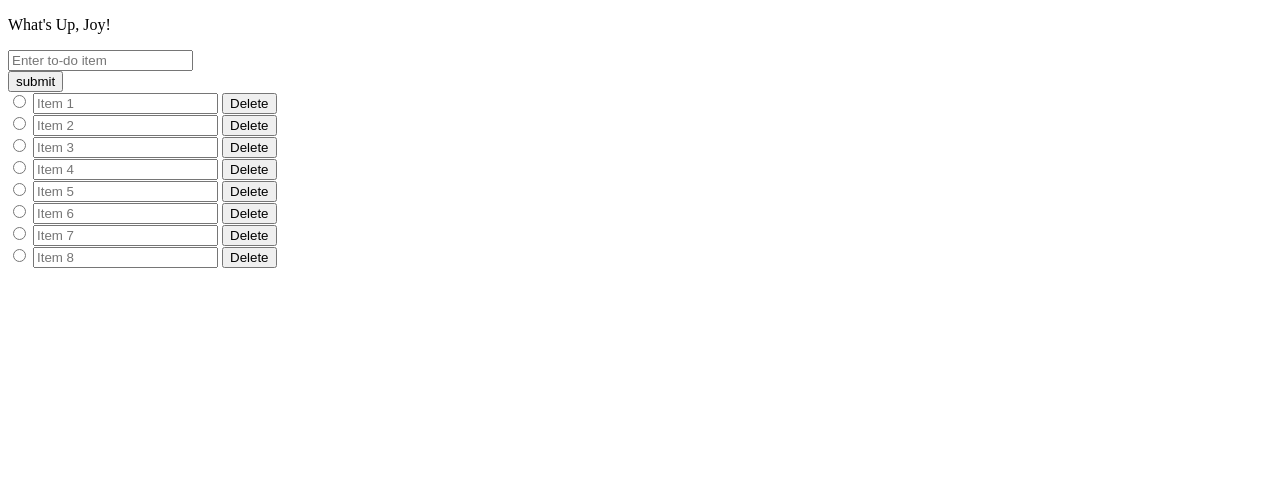
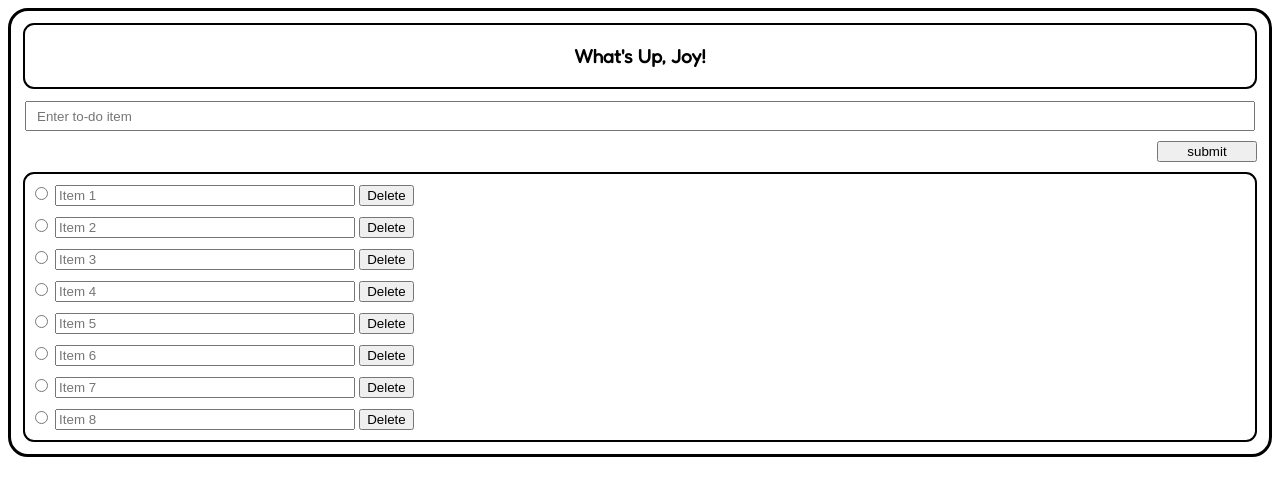
Before and after one commit to Ralphxdx/To-do-list, a plain HTML site: page index.html in a window 1280 px wide. Drawn offline with Linux system fonts and the light colour scheme.

Commit message:
added corrections

```diff
--- a/index.html
+++ b/index.html
@@ -14,7 +14,7 @@
 
     <div class="form">
         <form action="">
-            <input type="text" id="myText" placeholder="Enter to-do item"><br>
+            <input type="text" id="myText" placeholder="Enter to-do item">
             <input type="submit" id="name" class="button" value="submit">
         </form>
     </div>
--- a/index.js
+++ b/index.js
@@ -2,8 +2,8 @@
 // console.log(form1.value);
 
 const butt = document.getElementById("name");
-butt.addEventListener('click', function() {
-    const dier = document.getElementById("myText")
+butt.addEventListener('click', function(e) {
+    e.preventDefault();
+    const dier = document.getElementById("myText");
     console.log(dier.value);
-
 });
--- a/styles.css
+++ b/styles.css
@@ -1,6 +1,9 @@
 @import url('https://fonts.googleapis.com/css2?family=Fredoka&display=swap');
 
-@media screen and (max-width: 480px) {
+/* @media screen and (max-width: 480px) { */
+    * {
+        box-sizing: border-box;
+    }
 
     body{
         height: auto;
@@ -25,18 +28,28 @@
         font-weight: bolder;
     }
 
-    .form{
+    .form {
         margin: 10px 0;
         width: auto;
     }
 
+    .form form {
+        display: grid;
+        width: 100%;
+        grid-template-columns: 1fr;
+        gap: 8px;
+    }
+
     #myText{
-        width: 410px;
+        display: block;
+        height: 30px;
+        padding: 2px 10px;
+        margin: 2px;
     }
 
     .button{
-       margin-left: 360px;
-       margin-top: 8px;
+        width: 100px;
+        justify-self: end;
     }
 
     .actual-to-do{
@@ -54,4 +67,4 @@
     #item1-text{
         width: 300px;
     }
-}
+/* } */
```
